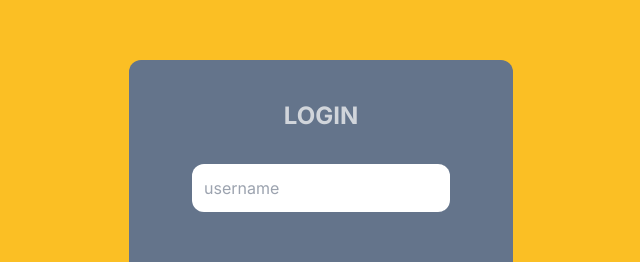
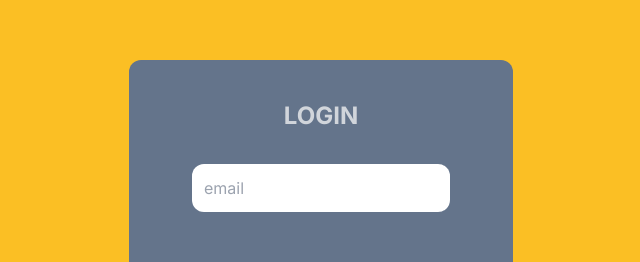
Before and after one commit to aldershko/google-keep-clone, a Next.js app: page /LoginForm in a window 1280 px wide. Shown: the part 168-430 px from the top of the page, without its empty margins (319-959 px from the left). Built offline with nearby package versions, Linux system fonts and the light colour scheme.

Commit message:
refactor:create a custom input component

```diff
--- a/app/LoginForm/page.tsx
+++ b/app/LoginForm/page.tsx
@@ -1,11 +1,16 @@
 import React from 'react'
+import TextInput from '../../components/TextInput'
 
 const test = () => {
   return (
    <div className='flex min-h-screen justify-center items-center bg-amber-400 '>
     <div className='flex flex-col justify-center items-center w-96  border-none rounded-xl bg-slate-500'>
       <h2 className='mt-10 text-2xl text-gray-300 font-bold '>LOGIN</h2>
-      <input className='my-8 p-3 rounded-xl hover:shadow-xl' placeholder='username'/>
+      <TextInput
+      type="text"
+      placeholder="email"
+      rounded="xl"
+       />
       <input className='my-8 p-3 rounded-xl mb-20 hover:shadow-xl' placeholder='password'/>
 
 
--- /dev/null
+++ b/components/TextInput.tsx
@@ -0,0 +1,37 @@
+import React from 'react'
+
+
+
+
+export type TextInputProps ={
+    type:"text" | "number" | "password";
+    placeholder: string;
+
+    rounded: "md" | "lg" | "xl";
+
+
+
+
+}
+
+const radius ={
+    md:"rounded-md",
+    lg:"rounded-lg",
+    xl:"rounded-xl"
+
+}
+
+
+const TextInput = (props : TextInputProps) => {
+
+
+  return (
+    <>
+    <input className={`my-8 p-3 ${(radius as any)[props.rounded]} hover:shadow-xl`}
+    type={props.type}
+    placeholder={props.placeholder} />
+    </>
+  )
+}
+
+export default TextInput
```
